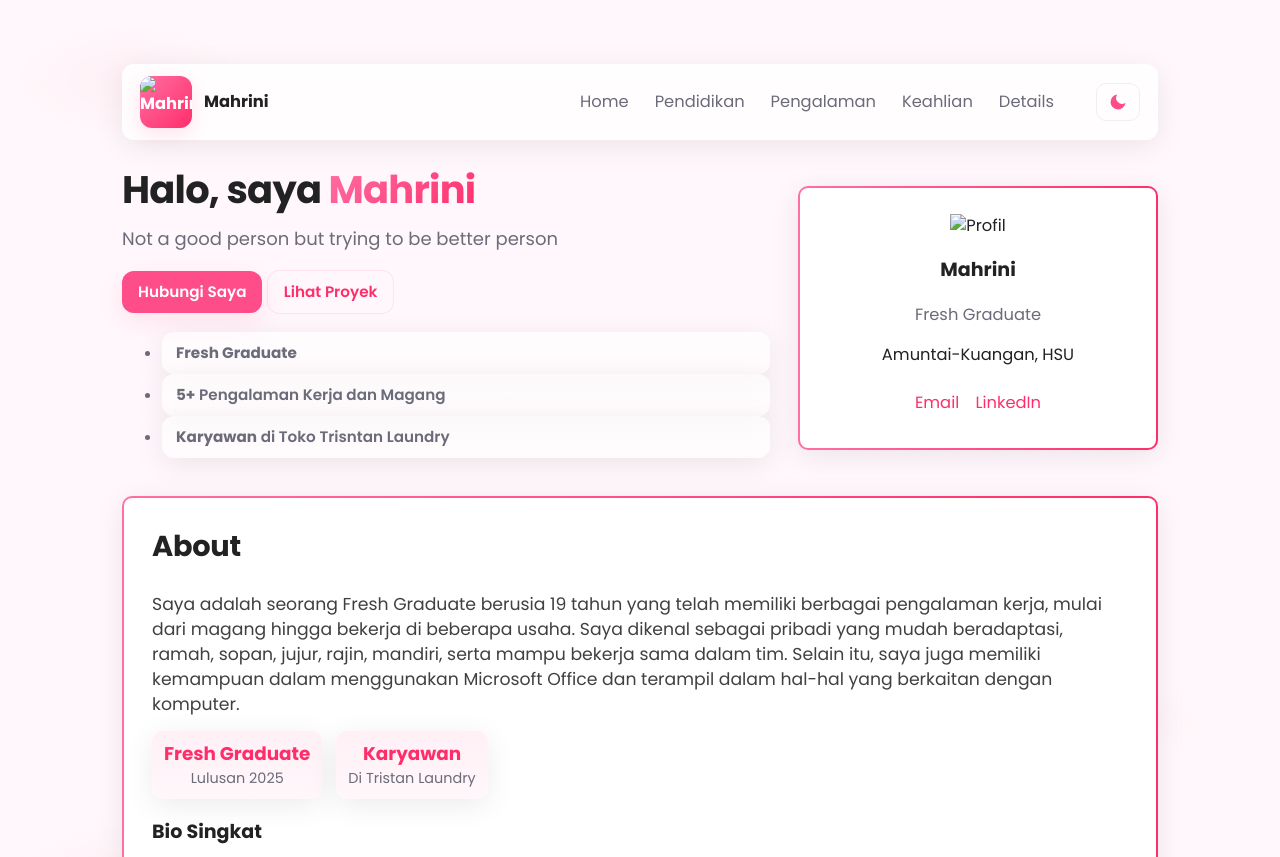
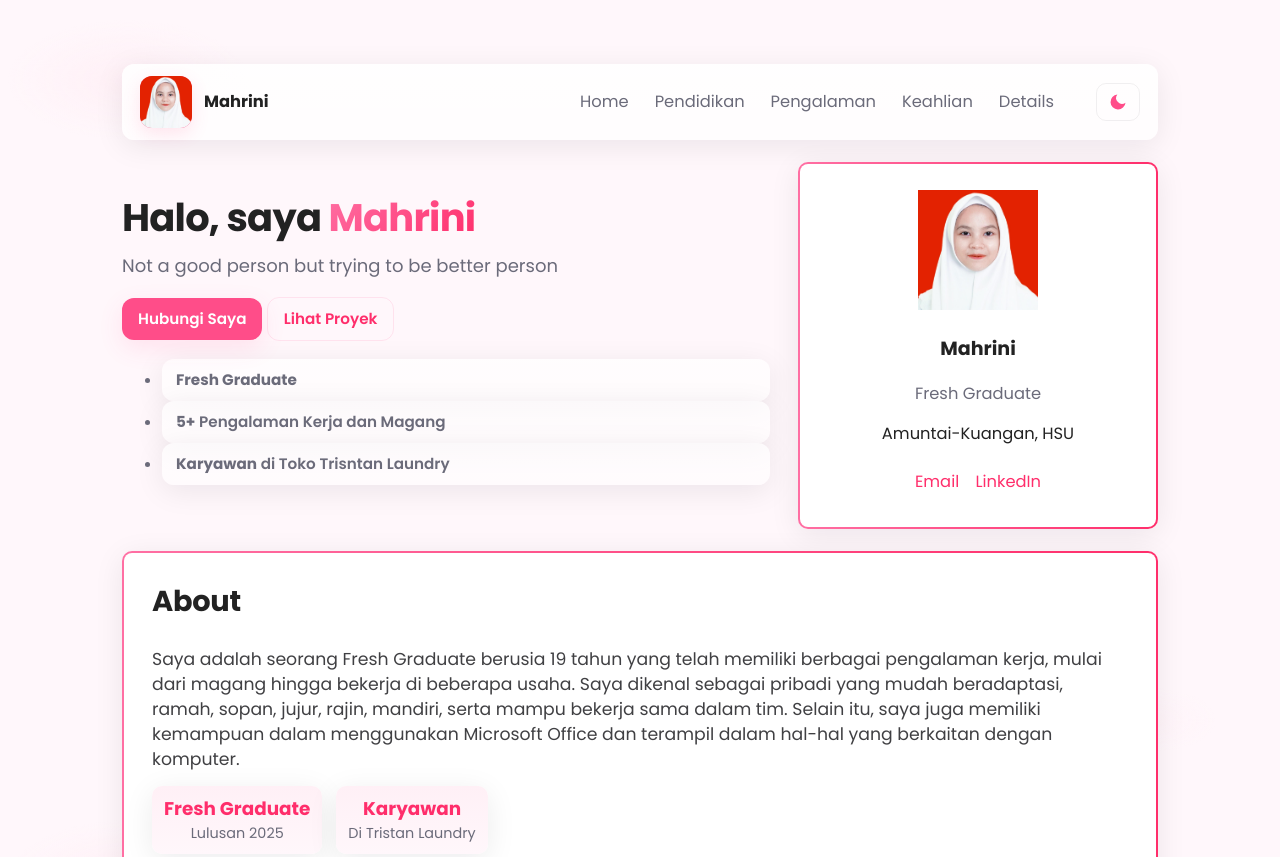
Before and after one commit to maskuari/Biodata-Mahrinii, a plain HTML site: page index.html in a window 1280 px wide. Shown: the top 857 px of the page. Drawn offline with Linux system fonts and the light colour scheme.

Commit message:
Update index.html

```diff
--- a/index.html
+++ b/index.html
@@ -18,7 +18,7 @@
     <div class="container">
         <header class="site-header">
             <div class="brand">
-                <div class="logo"><img src="assets/Mahrini.jpg" alt="Mahrini"></div>
+                <div class="logo"><img src="css/assets/Mahrini.jpg" alt="Mahrini"></div>
                 <div class="name">Mahrini</div>
             </div>
             <nav class="nav">
@@ -53,7 +53,7 @@
 
                 <div class="hero-right">
                     <div class="profile-card">
-                        <img src="assets/Mahrini.jpg" alt="Profil" class="profile-img">
+                        <img src="css/assets/Mahrini.jpg" alt="Profil" class="profile-img">
                         <h3>Mahrini</h3>
                         <p class="role">Fresh Graduate</p>
                         <p class="location">Amuntai-Kuangan, HSU</p>
@@ -148,4 +148,5 @@
     <script src="js/script.js"></script>
 </body>
 
+
 </html>
```
